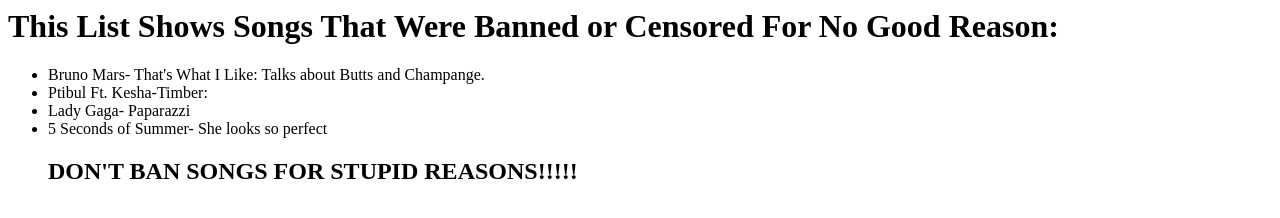
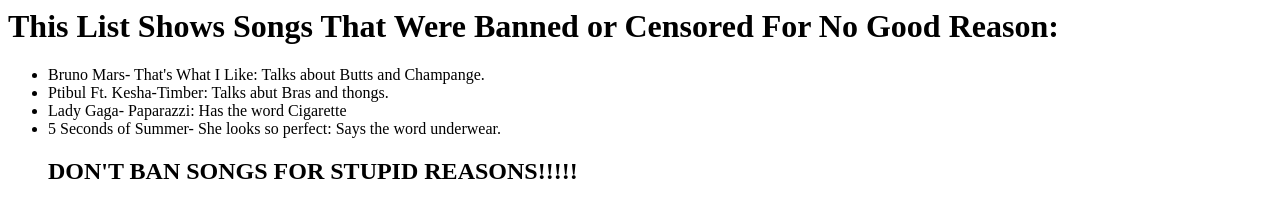
Before and after one commit to KylieValdez/agenda, a plain HTML site: page index.html in a window 1280 px wide. Drawn offline with Linux system fonts and the light colour scheme.

Commit message:
Update index.html

```diff
--- a/index.html
+++ b/index.html
@@ -7,9 +7,9 @@
     <h1> This List Shows Songs That Were Banned or Censored For No Good Reason: </h1>
        <ul>
         <li>Bruno Mars- That's What I Like: Talks about Butts and Champange.</li>
-        <li>Ptibul Ft. Kesha-Timber:</li>
-        <li>Lady Gaga- Paparazzi</li>
-         <li>5 Seconds of Summer- She looks so perfect</li>
+        <li>Ptibul Ft. Kesha-Timber: Talks abut Bras and thongs.</li>
+        <li>Lady Gaga- Paparazzi: Has the word Cigarette</li>
+         <li>5 Seconds of Summer- She looks so perfect: Says the word underwear.</li>
          <h2> DON'T BAN SONGS FOR STUPID REASONS!!!!!</h2>
       </ul>
     </body>
```
